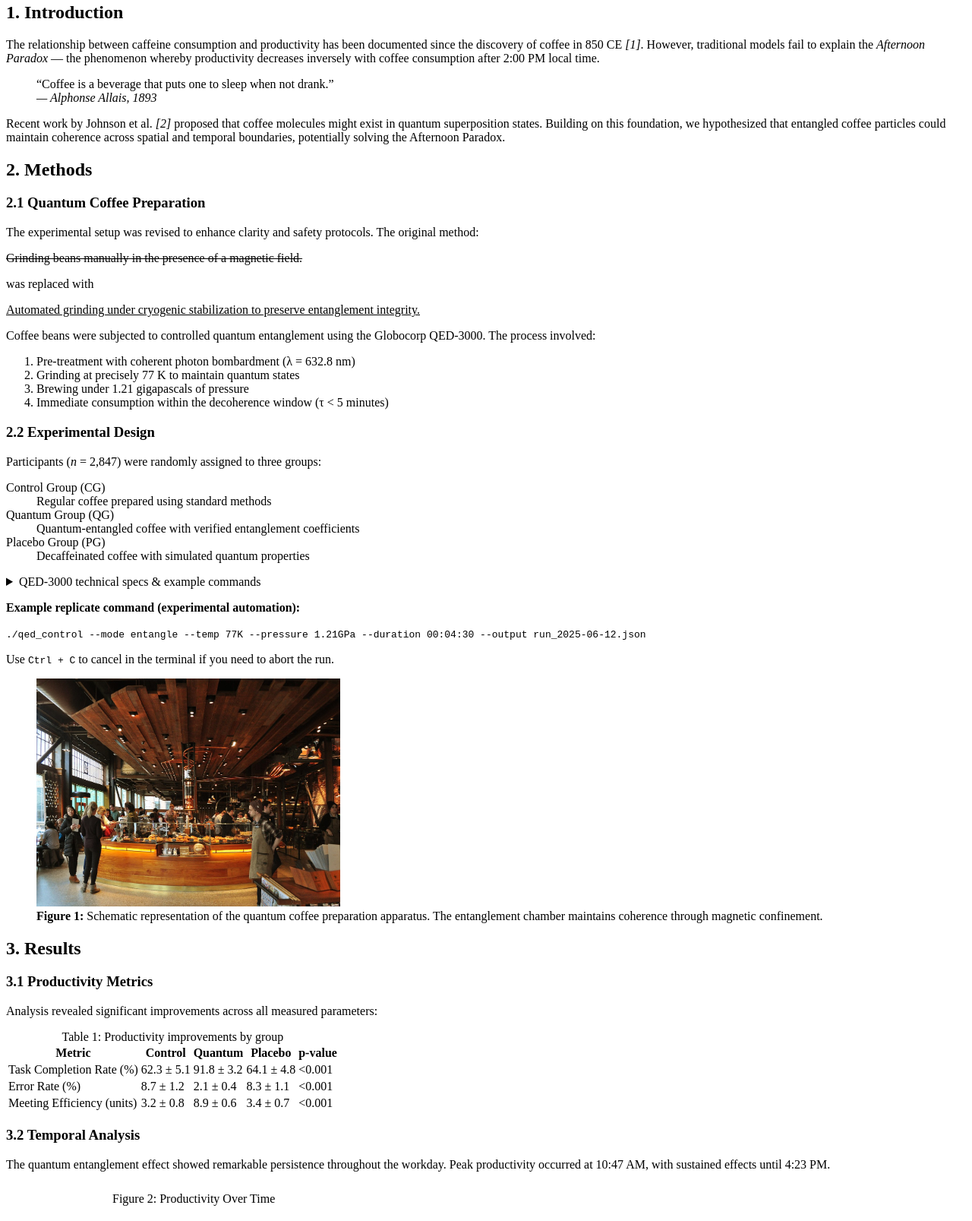
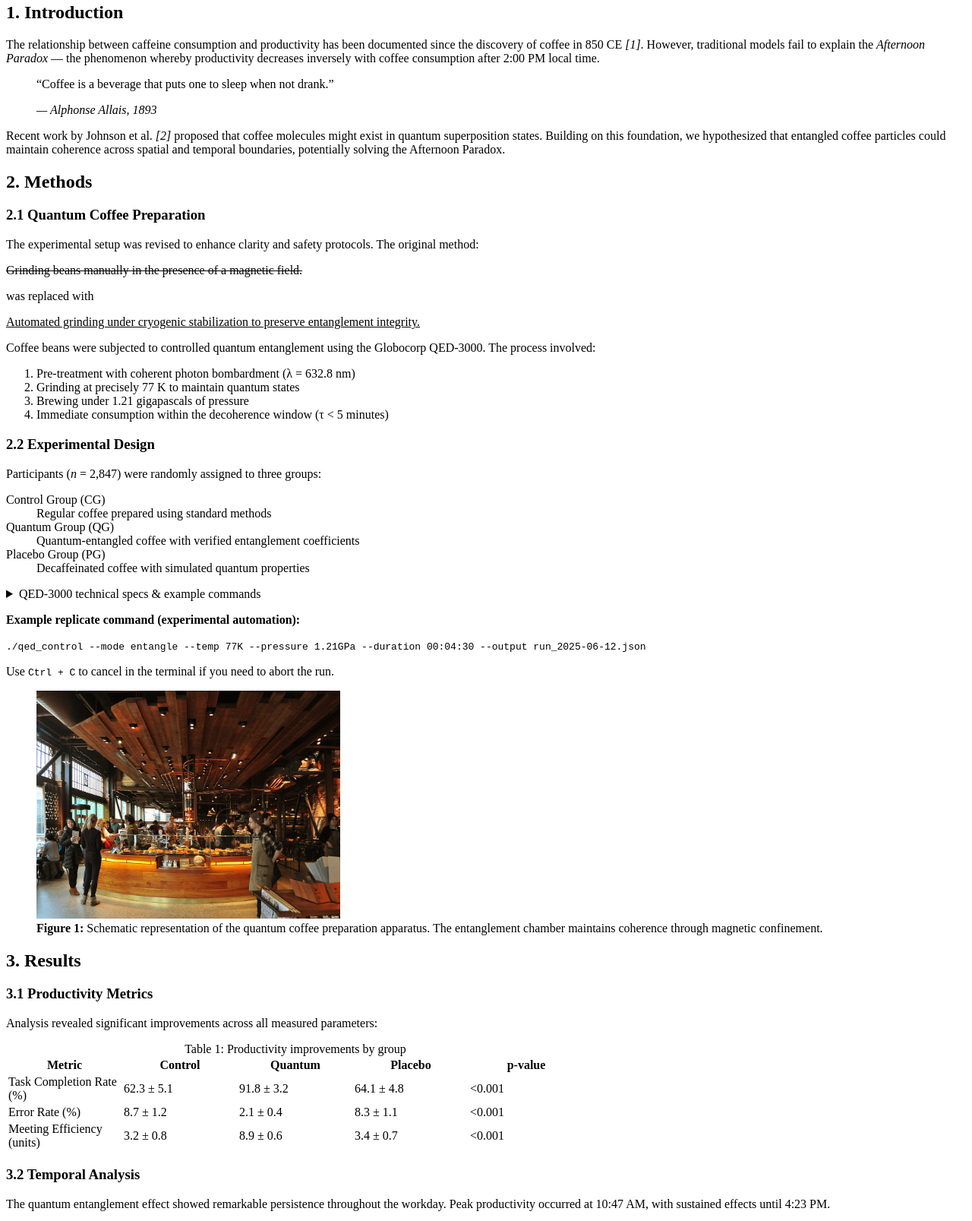
Before and after one commit to sebastian-dv/cse134-hw2, a plain HTML site: page index.html in a window 1280 px wide. Shown: the part 648-2255 px from the top of the page at 76% size. Drawn offline with Linux system fonts and the light colour scheme.

Commit message:
added tags

```diff
--- a/index.html
+++ b/index.html
@@ -9,6 +9,7 @@
 
 <body>
   <header>
+    <hgroup>
       <h1>Quantum Entanglement of Coffee Molecules: A Novel Approach to Productivity Enhancement</h1>
 
       <p>Published June 12, 2025</p>
@@ -28,6 +29,7 @@
       <p>
         <sup>3</sup>Quantum Beverage Laboratory, Globocorp Industries
       </p>
+    </hgroup>
     <hr>
 
     <search>
@@ -47,7 +49,8 @@
       <h2>Abstract</h2>
       <p>
         Recent advances in quantum caffeination theory have revealed unexpected correlations between entangled coffee
-        molecules and workplace productivity metrics. This study demonstrates that QEC particles exhibit non-local
+        molecules and workplace productivity metrics. This study demonstrates that <abbr>QEC</abbr> particles exhibit
+        non-local
         effects on human consciousness, resulting in a <strong>47.3% improvement</strong> in task completion rates.
         Using a
         double-blind, placebo-controlled methodology with <em>n</em> = 2,847 participants, we observed statistically
@@ -78,7 +81,7 @@
 
       <blockquote>
         “Coffee is a beverage that puts one to sleep when not drank.”
-        <br><cite>— Alphonse Allais, 1893</cite>
+        <p><cite>— Alphonse Allais, 1893</cite></p>
       </blockquote>
 
       <p>
@@ -129,7 +132,7 @@
       <p><strong>Example replicate command (experimental automation):</strong></p>
       <code>./qed_control --mode entangle --temp 77K --pressure 1.21GPa --duration 00:04:30 --output
         run_2025-06-12.json</code>
-      <p>Use <code>Ctrl + C</code> to cancel in the terminal if you need to abort the run.</p>
+      <p>Use <kbd>Ctrl + C</kbd> to cancel in the terminal if you need to abort the run.</p>
 
       <figure>
         <img src="images/starbucks.jpg" width="400" height="300" alt="starbucks image">
@@ -147,6 +150,13 @@
       <p>Analysis revealed significant improvements across all measured parameters:</p>
       <table>
         <caption>Table 1: Productivity improvements by group</caption>
+        <colgroup>
+          <col style="width: 150px">
+          <col style="width: 150px">
+          <col style="width: 150px">
+          <col style="width: 150px">
+          <col style="width: 150px">
+        </colgroup>
         <thead>
           <tr>
             <th>Metric</th>
@@ -226,9 +236,11 @@
         temperature, contrary to conventional wisdom. The mechanism appears to involve resonance between caffeine
         molecules and neural microtubules.
       </p>
+      <aside>
         <h3>Note on Safety</h3>
         <p>No adverse effects were observed during the study period. However, three
           participants reported experiencing "temporal displacement sensations" which resolved spontaneously.</p>
+      </aside>
     </section>
 
     <section>
```
Lines whose indentation alone changed are shown as unchanged.
